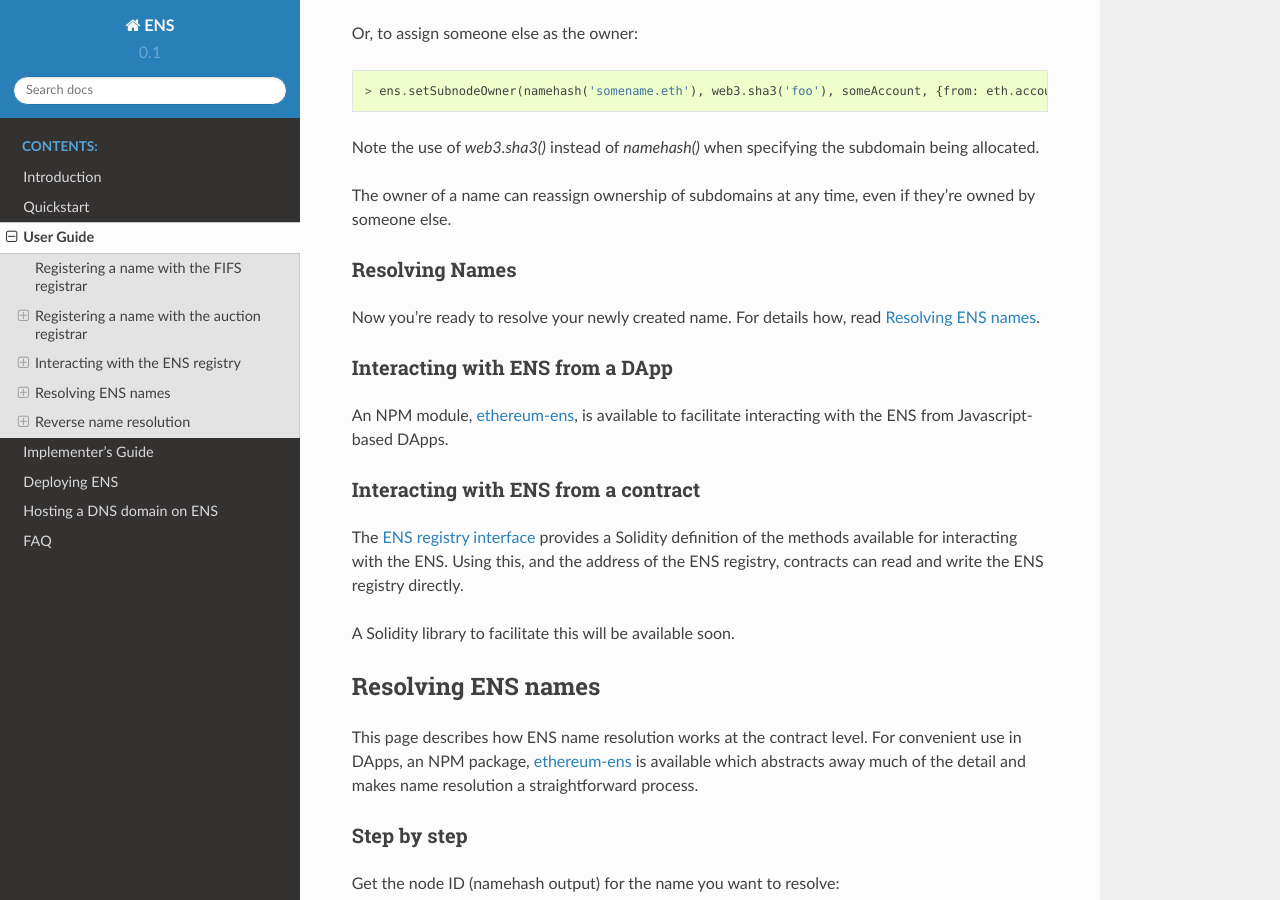
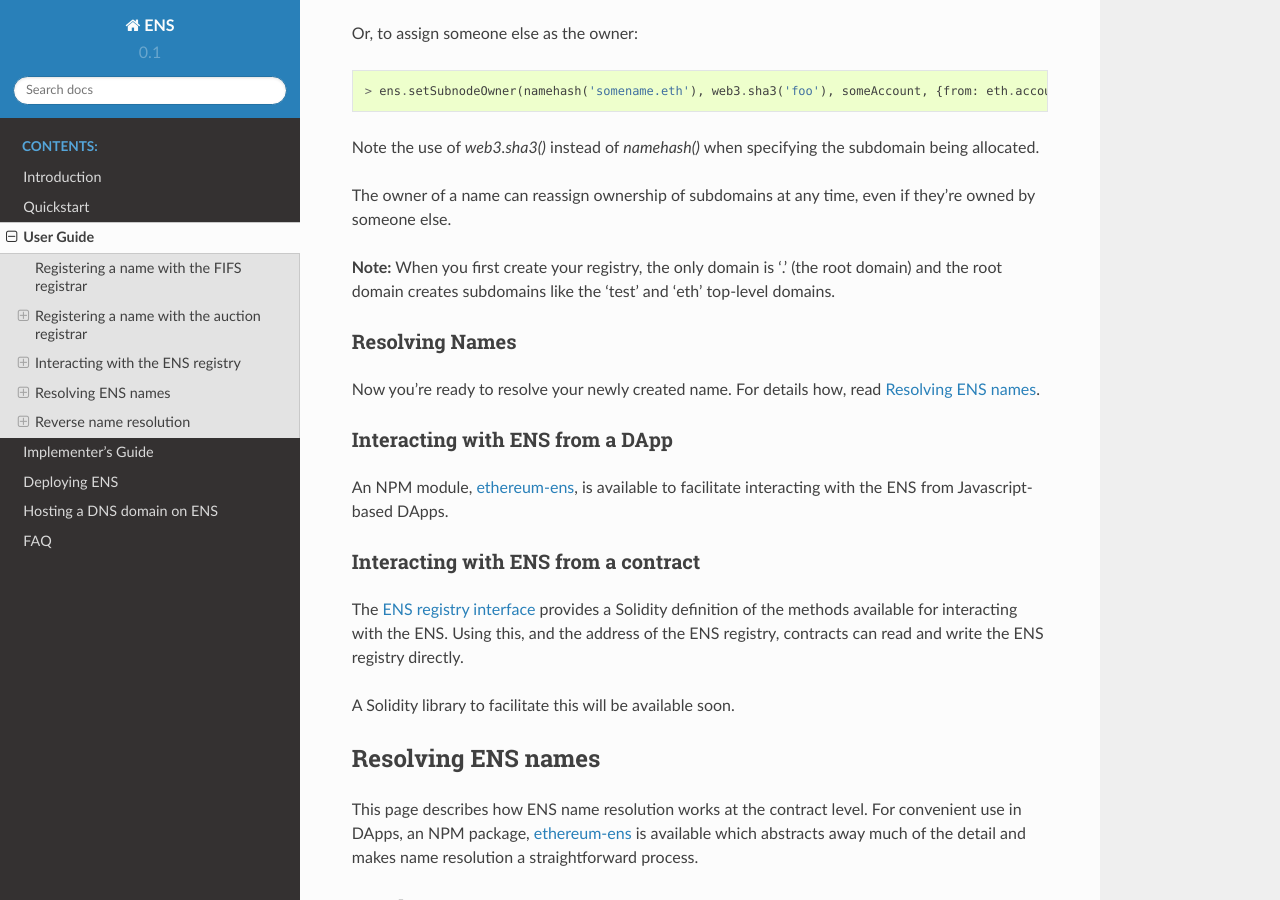
Before and after one commit to ensdomains/ens, a Sphinx documentation site: the page built from docs/userguide.rst, in a window 1280 px wide and 900 px high, scrolled down 7017 px. Built offline with Sphinx 7.4.7 and the Read the Docs theme 2.0.0, drawn with Linux system fonts in a browser that asks for light colours.

Commit message:
Clarify that the top level TLD is '.' (#283)
* Updating the quickstart to making it more idiot-proof after my stumbling journey

* - updated FIFSRegistrar to the right abi based on the current .sol contract

note: the older abi had expiryTimes in it which let you call the function and it returned 0 making you think the domain wasn't registered when in reality the interface doesn't implement it.

* Revert "- updated FIFSRegistrar to the right abi based on the current .sol contract"

This reverts commit 2a1ae54a2164fa29f73dd0fee584e31426742823.

* clarifying note about the top level TLD which helped me a lot in understanding how ENS works

* updated the language per Nick's suggestion

```diff
--- a/docs/userguide.rst
+++ b/docs/userguide.rst
@@ -284,6 +284,8 @@
 
 The owner of a name can reassign ownership of subdomains at any time, even if they're owned by someone else.
 
+**Note:** When you first create your registry, the only domain is '.' (the root domain) and the root domain creates subdomains like the 'test' and 'eth' top-level domains.
+
 Resolving Names
 ---------------
 
```
